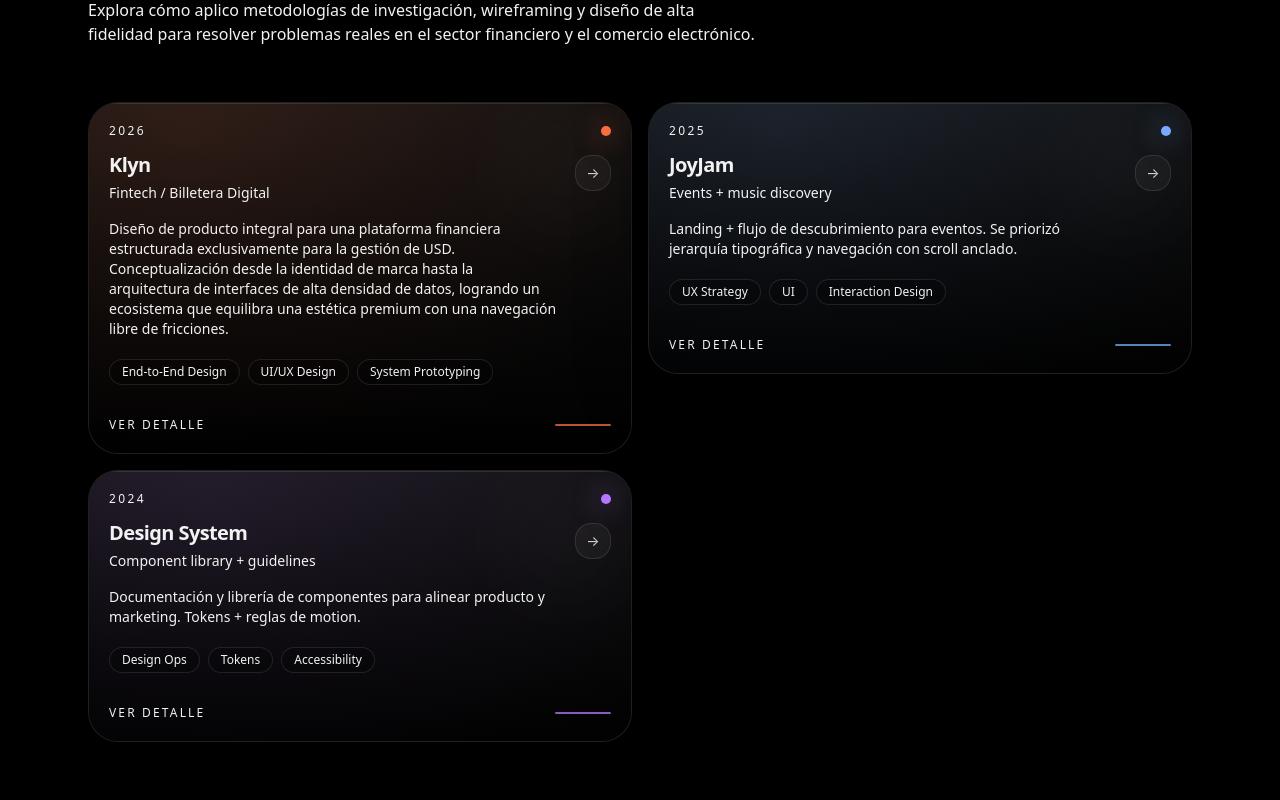
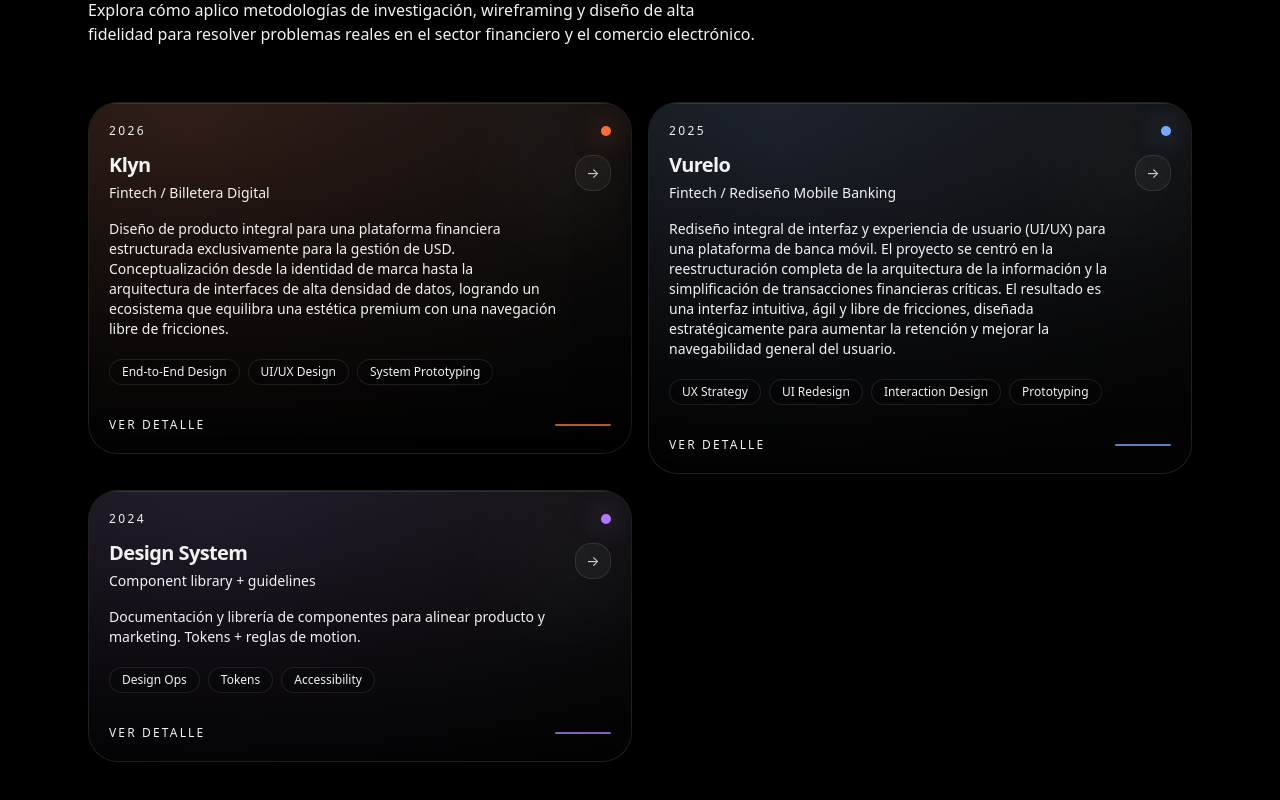
Before and after one commit to rosendojoseandres-dev/rosendodesign, a Next.js app: page / in a window 1280 px wide. Shown: the part 1064-1864 px from the top of the page. Built offline with nearby package versions, Linux system fonts and the light colour scheme.

Commit message:
Update second project card to Vurelo

```diff
--- a/src/content/projects.ts
+++ b/src/content/projects.ts
@@ -41,21 +41,21 @@ export const projects: Project[] = [
     }
   },
   {
-    slug: "joyjam",
-    title: "JoyJam",
-    subtitle: "Events + music discovery",
+    slug: "vurelo",
+    title: "Vurelo",
+    subtitle: "Fintech / Rediseño Mobile Banking",
     year: "2025",
-    tags: ["UX Strategy", "UI", "Interaction Design"],
+    tags: ["UX Strategy", "UI Redesign", "Interaction Design", "Prototyping"],
     summary:
-      "Landing + flujo de descubrimiento para eventos. Se priorizó jerarquía tipográfica y navegación con scroll anclado.",
-    role: ["UX/UI", "Motion", "Microinteracciones"],
-    tools: ["Figma", "After Effects", "Principle"],
+      "Rediseño integral de interfaz y experiencia de usuario (UI/UX) para una plataforma de banca móvil. El proyecto se centró en la reestructuración completa de la arquitectura de la información y la simplificación de transacciones financieras críticas. El resultado es una interfaz intuitiva, ágil y libre de fricciones, diseñada estratégicamente para aumentar la retención y mejorar la navegabilidad general del usuario.",
+    role: ["Product Designer", "Mobile UI", "UX Research"],
+    tools: ["Adobe XD", "Figma"],
     highlights: [
-      "Hero con cards flotantes para reforzar features clave.",
-      "Secciones con parallax y cambios de densidad visual en scroll.",
-      "Optimización responsive: mobile-first con grid adaptable."
+      "Simplificación exhaustiva de la arquitectura de la información y optimización de los flujos transaccionales clave (envíos de dinero, pagos y consulta de saldo).",
+      "Modernización total de la interfaz de usuario (UI), elevando drásticamente los estándares de usabilidad, accesibilidad y confianza visual.",
+      "Implementación de un sistema de navegación intuitivo diseñado para disminuir la tasa de abandono y potenciar la retención de usuarios."
     ],
-    links: [{ label: "Behance", href: "#" }],
+    links: [{ label: "Case study", href: "#" }],
     theme: {
       accent: "#78AAFF",
       gradient:
```
